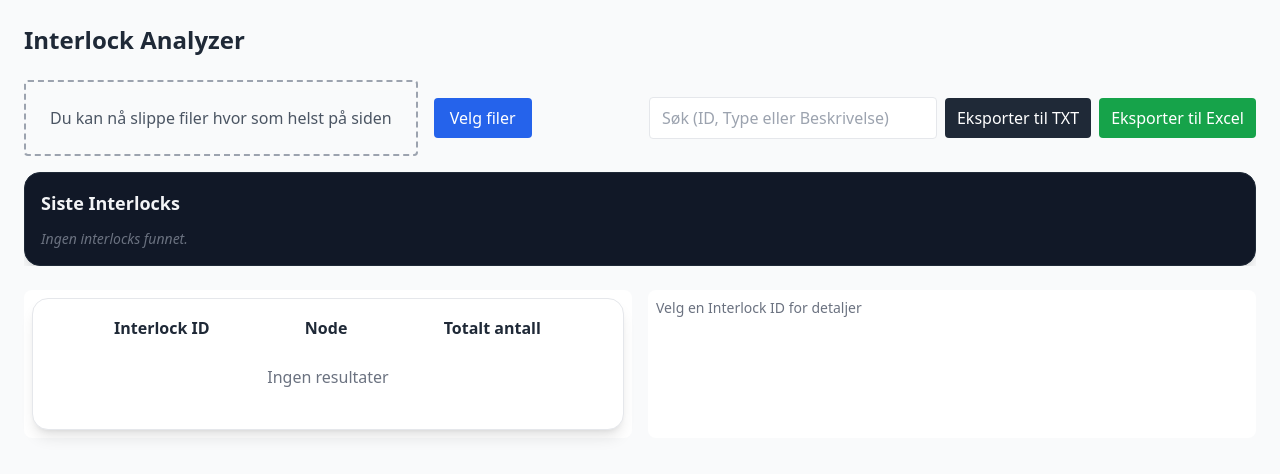
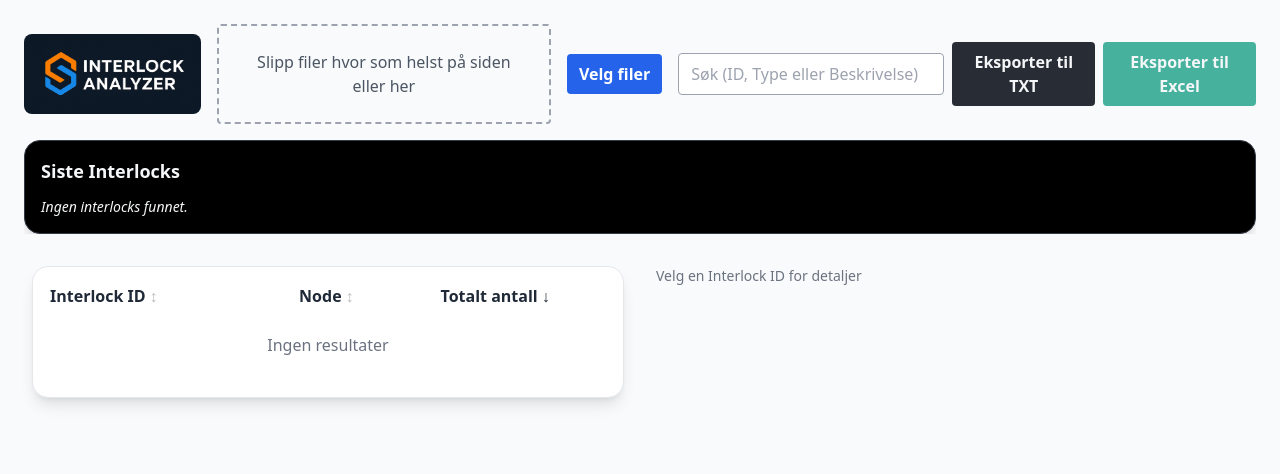
Before and after one commit to ingdawkul/interlock-web, a React (Vite) app: page / in a window 1280 px wide. Shown: the top 474 px of the page. Built offline with nearby package versions, Linux system fonts and the light colour scheme.

Commit message:
changed theme colors and buttons

```diff
--- a/src/App.jsx
+++ b/src/App.jsx
@@ -6,6 +6,7 @@ import DetailTable from './components/DetailTable'
 import ExportButtons from './components/ExportButtons'
 import RecentInterlocks from './components/RecentInterlocks'
 import { parseLogText } from './utils/parser'
+import "./theme.css";
 
 export default function App() {
   const [rawFiles, setRawFiles] = useState([])
@@ -52,8 +53,8 @@ export default function App() {
       window.removeEventListener('drop', handleDrop)
     }
   }, [handleDroppedFiles])
+
   // ---------------------------------------------------------
-
   const handleFiles = (files) => {
     setRawFiles(files.map(f => f.name))
 
@@ -118,37 +119,41 @@ export default function App() {
     return { id: selected, entries: data.entries }
   }, [selected, results])
 
-  // showDate = TRUE når >1 fil valgt
   const showDate = rawFiles.length > 1
 
   return (
-    <div className="p-6 max-w-[1400px] mx-auto">
-      <header className="flex items-center justify-between mb-6">
-        <h1 className="text-2xl font-bold">Interlock Analyzer</h1>
-      </header>
+    <div className="app-container p-6 max-w-[1400px] mx-auto text-primary">
+      <div className="flex flex-col md:flex-row md:items-center md:justify-between gap-4 mb-4">
+        <h1 className="text-2xl font-bold flex items-center gap-2 text-primary">
+          <img
+            src="/interlock-web/bjorn.png"
+            alt="favicon"
+            className="w-48 h-20 rounded-lg"
+          />
+        </h1>
+        <FilePicker onFiles={handleDroppedFiles} />
 
-      <div className="flex flex-col md:flex-row md:items-center md:justify-between gap-4 mb-4">
-        <FilePicker onFiles={handleDroppedFiles} />
         <div className="flex gap-2 items-center">
           <input
             value={query}
             onChange={(e) => setQuery(e.target.value)}
             placeholder="Søk (ID, Type eller Beskrivelse)"
-            className="px-3 py-2 border rounded w-72"
+            className="px-3 py-2 rounded w-72 border border-gray-400 focus:border-gray-600 focus:ring-1 focus:ring-gray-600 outline-none"
           />
           <ExportButtons results={results} meta={meta} />
         </div>
       </div>
 
       {rawFiles.length > 0 && (
-        <div className="mb-4 bg-white border rounded-lg p-3">
+        <div className="panel mb-4 border rounded-lg p-3">
           <p className="font-semibold mb-1">Valgte filer:</p>
-          <ul className="list-disc list-inside text-sm">
+          <ul className="list-disc list-inside text-sm mb-6">
             {rawFiles.map((file, i) => (
               <li key={i}>{file}</li>
             ))}
           </ul>
-          <div className="mb-4">
+
+          <div className="mt-6">
             <StatsBar
               totalLines={totalLines}
               matches={matchLines}
@@ -158,21 +163,25 @@ export default function App() {
         </div>
       )}
 
-      <div className="mb-6 max-h-64 overflow-y-auto">
+      <div className="mb-6 max-h-64 overflow-y-auto panel">
         <RecentInterlocks interlocks={recentInterlocks} />
       </div>
 
       <div className="grid grid-cols-1 lg:grid-cols-2 gap-4">
-        <div className="bg-white rounded-lg p-2">
-          <InterlockTable results={results} onSelect={setSelected} query={query} />
+        <div className="panel rounded-lg p-2">
+          <InterlockTable
+            results={results}
+            onSelect={setSelected}
+            query={query}
+          />
         </div>
 
-        <div className="bg-white rounded-lg p-2">
+        <div className="panel rounded-lg p-2">
           <DetailTable data={selectedData} showDate={showDate} />
         </div>
       </div>
 
-      <footer className="mt-8 text-xs text-gray-500"></footer>
+      <footer className="mt-8 text-xs text-secondary panel"></footer>
     </div>
   )
 }
--- a/src/components/ExportButtons.jsx
+++ b/src/components/ExportButtons.jsx
@@ -3,40 +3,63 @@ import { saveAs } from 'file-saver'
 import * as XLSX from 'xlsx'
 
 export function exportTxt(results, meta = {}) {
-  let txt = `Analyserte filer: ${meta.fileCount || 0}\n`;
-  txt += `Analyserte linjer: ${meta.totalLines || 0}\nVarsler: ${meta.matchLines || 0}\nUnike interlocks: ${Object.keys(results).length}\n\n`;
+  let txt = `Analyserte filer: ${meta.fileCount || 0}\n`
+  txt += `Analyserte linjer: ${meta.totalLines || 0}\nVarsler: ${meta.matchLines || 0}\nUnike interlocks: ${Object.keys(results).length}\n\n`
   for (const [id, data] of Object.entries(results)) {
-    txt += `${id}\tTotalt: ${data.total}\n`;
+    txt += `${id}\tTotalt: ${data.total}\n`
     for (const e of data.entries) {
-      txt += ` -> ${e.Type}\t${e.description}\n Klokkeslett: ${e.Times.join(', ')}\n`;
+      txt += ` -> ${e.Type}\t${e.description}\n Klokkeslett: ${e.Times.join(', ')}\n`
     }
-    txt += '\n';
+    txt += '\n'
   }
-  const blob = new Blob([txt], { type: 'text/plain;charset=utf-8' });
-  saveAs(blob, 'unique_interlocks.txt');
+  const blob = new Blob([txt], { type: 'text/plain;charset=utf-8' })
+  saveAs(blob, 'unique_interlocks.txt')
 }
 
 export function exportXlsx(results, meta = {}) {
-  const rows = [];
-  rows.push(['Interlock ID', 'Total', 'Type', 'Beskrivelse', 'Klokkeslett']);
+  const rows = []
+  rows.push(['Interlock ID', 'Total', 'Type', 'Beskrivelse', 'Klokkeslett'])
   for (const [id, data] of Object.entries(results)) {
     for (const e of data.entries) {
-      rows.push([id, data.total, e.Type, e.description, e.Times.join(', ')]);
+      rows.push([id, data.total, e.Type, e.description, e.Times.join(', ')])
     }
   }
-  const ws = XLSX.utils.aoa_to_sheet(rows);
-  const wb = XLSX.utils.book_new();
-  XLSX.utils.book_append_sheet(wb, ws, 'Interlocks');
-  const wbout = XLSX.write(wb, { bookType: 'xlsx', type: 'array' });
-  const blob = new Blob([wbout], { type: 'application/octet-stream' });
-  saveAs(blob, 'unique_interlocks.xlsx');
+  const ws = XLSX.utils.aoa_to_sheet(rows)
+  const wb = XLSX.utils.book_new()
+  XLSX.utils.book_append_sheet(wb, ws, 'Interlocks')
+  const wbout = XLSX.write(wb, { bookType: 'xlsx', type: 'array' })
+  const blob = new Blob([wbout], { type: 'application/octet-stream' })
+  saveAs(blob, 'unique_interlocks.xlsx')
 }
 
 export default function ExportButtons({ results, meta }) {
   return (
     <div className="flex gap-2">
-      <button onClick={() => exportTxt(results, meta)} className="px-3 py-2 bg-gray-800 text-white rounded">Eksporter til TXT</button>
-      <button onClick={() => exportXlsx(results, meta)} className="px-3 py-2 bg-green-600 text-white rounded">Eksporter til Excel</button>
+      <button
+        onClick={() => exportTxt(results, meta)}
+        className="px-3 py-2 rounded font-semibold transition-colors"
+        style={{
+          backgroundColor: 'var(--btn-secondary)',
+          color: 'var(--text-primary)'
+        }}
+        onMouseEnter={(e) => e.currentTarget.style.backgroundColor = 'var(--btn-secondary-hover)'}
+        onMouseLeave={(e) => e.currentTarget.style.backgroundColor = 'var(--btn-secondary)'}
+      >
+        Eksporter til TXT
+      </button>
+
+      <button
+        onClick={() => exportXlsx(results, meta)}
+        className="px-3 py-2 rounded font-semibold transition-colors"
+        style={{
+          backgroundColor: 'var(--btn-primary)',
+          color: 'var(--text-primary)'
+        }}
+        onMouseEnter={(e) => e.currentTarget.style.backgroundColor = 'var(--btn-primary-hover)'}
+        onMouseLeave={(e) => e.currentTarget.style.backgroundColor = 'var(--btn-primary)'}
+      >
+        Eksporter til Excel
+      </button>
     </div>
   )
 }
--- a/src/components/FilePicker.jsx
+++ b/src/components/FilePicker.jsx
@@ -1,27 +1,67 @@
-import React, { useCallback } from 'react';
+import React, { useCallback, useState } from 'react';
 
 export default function FilePicker({ onFiles }) {
+  const [isDragging, setIsDragging] = useState(false);
 
-  const handleInputChange = async (e) => {
-    onFiles(e.target.files)
+  const handleInputChange = (e) => {
+    if (!e.target.files) return;
+    onFiles(e.target.files);
+  };
+
+  // Lokal drag/drop – fungerer i tillegg til global drop i App.jsx
+  const handleDragOver = (e) => {
+    e.preventDefault();
+    setIsDragging(true);
+  };
+
+  const handleDragLeave = (e) => {
+    e.preventDefault();
+    setIsDragging(false);
+  };
+
+  const handleDrop = (e) => {
+    e.preventDefault();
+    setIsDragging(false);
+    if (e.dataTransfer.files?.length > 0) {
+      onFiles(e.dataTransfer.files);
     }
+  };
 
   return (
     <div className="flex gap-4 items-center">
-      <div className="border-2 border-dashed border-gray-400 rounded p-6 text-center text-gray-600 bg-gray-50 flex-1">
-        Du kan nå slippe filer hvor som helst på siden
+      {/* Drop area */}
+
+      <div
+        className={`border-2 border-dashed rounded p-6 text-center flex-1 transition-colors
+          ${isDragging
+            ? "border-blue-600 bg-blue-50 text-blue-700 shadow-md"
+            : "border-gray-400 bg-gray-50 text-gray-600"}`}
+        onDragOver={handleDragOver}
+        onDragLeave={handleDragLeave}
+        onDrop={handleDrop}
+      >
+        {isDragging
+          ? "Slipp filene her!"
+          : "Slipp filer hvor som helst på siden eller her"}
       </div>
 
-      <label className="bg-blue-600 text-white px-4 py-2 rounded cursor-pointer hover:opacity-95">
+
+      {/* File picker button */}
+      <button
+        onClick={() => document.getElementById('fileInput').click()}
+        className="px-3 py-2 rounded font-semibold bg-blue-600 text-white hover:bg-blue-900 transition-colors"
+      >
         Velg filer
+      </button>
+
       <input
+        id="fileInput"
         onChange={handleInputChange}
         multiple
         type="file"
         accept=".txt,.log,.out,text/*"
         className="hidden"
       />
-      </label>
     </div>
   );
 }
--- a/src/components/InterlockTable.jsx
+++ b/src/components/InterlockTable.jsx
@@ -1,51 +1,121 @@
-import React, { useMemo, useState } from 'react'
+import React, { useMemo, useState } from 'react';
 
 export default function InterlockTable({ results, onSelect, query }) {
-  const [sortKey, setSortKey] = useState('total');
+  const [sortKey, setSortKey] = useState("total");
   const [descending, setDescending] = useState(true);
 
+  const toggleSort = (key) => {
+    if (sortKey === key) {
+      setDescending(!descending);
+    } else {
+      setSortKey(key);
+      setDescending(true);
+    }
+  };
+
   const rows = useMemo(() => {
-    const arr = Object.entries(results).map(([id, data]) => ({ id, type: data.entries[0]?.Type || 'N/A', total: data.total }));
-    let filtered = arr.filter((r) => {
-      const q = (query || '').toLowerCase();
+    const arr = Object.entries(results).map(([id, data]) => ({
+      id,
+      type: data.entries[0]?.Type || "N/A",
+      total: data.total,
+    }));
+
+    const q = (query || "").toLowerCase();
+    const filtered = arr.filter((r) => {
       if (!q) return true;
+
       if (r.id.toLowerCase().includes(q)) return true;
+
       const entries = results[r.id].entries;
-      return entries.some((e) => e.description.toLowerCase().includes(q) || (e.Type || '').toLowerCase().includes(q));
+      return entries.some(
+        (e) =>
+          e.description.toLowerCase().includes(q) ||
+          (e.Type || "").toLowerCase().includes(q)
+      );
     });
+
     filtered.sort((a, b) => {
-      if (sortKey === 'total') return descending ? b.total - a.total : a.total - b.total;
-      const va = a[sortKey] || '';
-      const vb = b[sortKey] || '';
-      return descending ? String(vb).localeCompare(String(va)) : String(va).localeCompare(String(vb));
+      if (sortKey === "total") {
+        return descending ? b.total - a.total : a.total - b.total;
+      }
+
+      const va = String(a[sortKey] || "");
+      const vb = String(b[sortKey] || "");
+      return descending ? vb.localeCompare(va) : va.localeCompare(vb);
     });
+
     return filtered;
-  }, [results, sortKey, descending, query]);
+  }, [results, query, sortKey, descending]);
 
-  const headerClass = 'cursor-pointer select-none';
+  const headerClass = "cursor-pointer select-none";
+
+  const SortIcon = ({ active, descending }) => {
+    if (!active) return <span className="opacity-30">↕</span>;
+    return descending ? <span>↓</span> : <span>↑</span>;
+  };
 
   return (
-    //<div className="bg-white rounded shadow p-3 overflow-auto">
     <div className="bg-white border rounded-2xl p-4 shadow-lg">
       <table className="w-full table-auto">
         <thead>
-          <tr>
-            <th className={headerClass} onClick={() => { setSortKey('id'); setDescending(sortKey==='id' ? !descending : false) }}>Interlock ID</th>
-            <th className={headerClass} onClick={() => { setSortKey('type'); setDescending(sortKey==='type' ? !descending : false) }}>Node</th>
-            <th className={headerClass} onClick={() => { setSortKey('total'); setDescending(sortKey==='total' ? !descending : !descending) }}>Totalt antall</th>
+          <tr className="text-left">
+            <th
+              className={headerClass}
+              onClick={() => toggleSort("id")}
+            >
+              <div className="flex items-center gap-1">
+                Interlock ID
+                <SortIcon active={sortKey === "id"} descending={descending} />
+              </div>
+            </th>
+
+            <th
+              className={headerClass + " text-center"}
+              onClick={() => toggleSort("type")}
+            >
+              <div className="flex items-center justify-center gap-1">
+                Node
+                <SortIcon active={sortKey === "type"} descending={descending} />
+              </div>
+            </th>
+
+            <th
+              className={headerClass + " text-center"}
+              onClick={() => toggleSort("total")}
+            >
+              <div className="flex items-center justify-center gap-1">
+                Totalt antall
+                <SortIcon active={sortKey === "total"} descending={descending} />
+              </div>
+            </th>
           </tr>
         </thead>
+
         <tbody>
           {rows.map((r) => (
-            <tr key={r.id} className="hover:bg-gray-100 cursor-pointer" onClick={() => onSelect(r.id)}>
+            <tr
+              key={r.id}
+              className="hover:bg-gray-100 cursor-pointer"
+              onClick={() => onSelect(r.id)}
+            >
               <td className="py-2">{r.id}</td>
               <td className="py-2 text-center">{r.type}</td>
               <td className="py-2 text-center">{r.total}</td>
             </tr>
           ))}
-          {rows.length === 0 && <tr><td colSpan={3} className="py-6 text-center text-gray-500">Ingen resultater</td></tr>}
+
+          {rows.length === 0 && (
+            <tr>
+              <td
+                colSpan={3}
+                className="py-6 text-center text-gray-500"
+              >
+                Ingen resultater
+              </td>
+            </tr>
+          )}
         </tbody>
       </table>
     </div>
-  )
+  );
 }
--- a/src/components/RecentInterlocks.jsx
+++ b/src/components/RecentInterlocks.jsx
@@ -4,24 +4,24 @@ import { AlertTriangle, Circle, Octagon, Info } from "lucide-react";
 export default function RecentInterlocks({ interlocks }) {
   if (!interlocks || interlocks.length === 0) {
     return (
-      <div className="bg-gray-900 border border-gray-800 rounded-2xl p-4 shadow-lg">
-        <h2 className="text-lg font-semibold text-gray-100 mb-3">Siste Interlocks</h2>
-        <p className="text-gray-500 italic text-sm">Ingen interlocks funnet.</p>
+      <div
+        className="bg-card border border-border-soft rounded-2xl p-4 shadow-lg"
+        style={{ backgroundColor: 'var(--bg-card)', borderColor: 'var(--border-soft)', color: 'var(--text-primary)' }}
+      >
+        <h2 className="text-lg font-semibold mb-3">Siste Interlocks</h2>
+        <p className="italic text-sm text-text-secondary">Ingen interlocks funnet.</p>
       </div>
     );
   }
 
-  // Hvis flere filer er valgt → analyser kun den nyeste filen
   const files = [...new Set(interlocks.map((i) => i.file))];
 
   let filteredInterlocks = interlocks;
-
   if (files.length > 1) {
     const newest = files.sort().reverse()[0];
     filteredInterlocks = interlocks.filter((i) => i.file === newest);
   }
 
-  // Formatér tid (HH:MM:SS)
   const formatTime = (timeStr) => {
     if (!timeStr) return "";
     const now = new Date();
@@ -30,53 +30,58 @@ export default function RecentInterlocks({ interlocks }) {
     return now.toTimeString().split(" ")[0];
   };
 
-  // Velg ikon etter type tekst
   const getIcon = (text) => {
     const lower = text.toLowerCase();
     if (lower.includes("fault") || lower.includes("error"))
-      return <Octagon className="text-red-500 w-5 h-5" />;
+      return <Octagon className="w-5 h-5" style={{ color: '#D32F2F' }} />;
     if (lower.includes("alarm"))
-      return <AlertTriangle className="text-orange-400 w-5 h-5" />;
+      return <AlertTriangle className="w-5 h-5" style={{ color: '#FF9800' }} />;
     if (lower.includes("warn"))
-      return <Circle className="text-yellow-400 w-5 h-5" />;
-    return <Info className="text-green-400 w-5 h-5" />;
+      return <Circle className="w-5 h-5" style={{ color: '#FFC107' }} />;
+    return <Info className="w-5 h-5" style={{ color: '#4CAF50' }} />;
   };
 
-  // Sorter interlocks fra nyeste til eldste
   const sorted = [...filteredInterlocks].sort((a, b) => {
     const lastA = a.times?.[a.times.length - 1];
     const lastB = b.times?.[b.times.length - 1];
     return new Date(`1970-01-01T${lastB}`) - new Date(`1970-01-01T${lastA}`);
   });
 
-  // Begrens til 15 siste
   const recent = sorted.slice(0, 15);
 
   return (
-    <div className="bg-gray-900 border border-gray-800 rounded-2xl p-4 shadow-lg">
-      <h2 className="text-lg font-semibold text-gray-100 mb-4">Siste Interlocks</h2>
+    <div
+      className="bg-card border border-border-soft rounded-2xl p-4 shadow-lg"
+      style={{ backgroundColor: 'var(--bg-card)', borderColor: 'var(--border-soft)', color: 'var(--text-primary)' }}
+    >
+      <h2 className="text-lg font-semibold mb-4">Siste Interlocks</h2>
 
       <ul className="space-y-3 overflow-y-auto pr-1">
         {recent.map((entry, i) => (
           <li
             key={i}
-            className="bg-gray-800/60 hover:bg-gray-800 border border-gray-700 rounded-xl p-3 transition-all"
+            className="rounded-xl p-3 transition-all border"
+            style={{
+              backgroundColor: i % 2 === 0 ? '#2C3E50' : '#34495E',
+              borderColor: '#333A47',
+              cursor: 'pointer'
+            }}
           >
-            <div className="flex justify-between items-center text-xs text-gray-400 mb-1">
+            <div className="flex justify-between items-center text-xs mb-1" style={{ color: 'var(--text-secondary)' }}>
               <span>{formatTime(entry.times?.[entry.times.length - 1])}</span>
-              <span className="text-gray-500">{entry.file}</span>
+              <span>{entry.file}</span>
             </div>
 
             <div className="flex items-start gap-3">
               {getIcon(entry.description)}
               <div>
-                <p className="text-gray-100 text-base font-medium leading-tight">
+                <p className="text-base font-medium leading-tight" style={{ color: 'var(--text-primary)' }}>
                   {entry.description}
                 </p>
-                <p className="text-gray-400 text-sm mt-0.5">
-                  <span className="font-mono text-gray-300">{entry.id}</span>
-                  <span className="text-gray-500"> • </span>
-                  <span className="text-gray-300 font-semibold">{entry.type}</span>
+                <p className="text-sm mt-0.5" style={{ color: 'var(--text-secondary)' }}>
+                  <span className="font-mono">{entry.id}</span>
+                  <span className="text-text-secondary"> • </span>
+                  <span className="font-semibold">{entry.type}</span>
                 </p>
               </div>
             </div>
--- /dev/null
+++ b/src/theme.css
@@ -0,0 +1,46 @@
+:root {
+  /* Bakgrunn */
+  --bg-primary: #1D1F29;
+  --bg-secondary: #282C34;
+
+  /* Tekst */
+  --text-primary: #F4F6F8;
+  --text-secondary: #D1D9E6;
+
+  /* Knapper */
+  --btn-primary: #46B29D;
+  --btn-primary-hover: #3B9D6F;
+
+  --btn-secondary: #282C34;
+  --btn-secondary-hover: #000000;
+
+  /* Varsler */
+  --error: #D32F2F;
+  --warning: #FF9800;
+  --info: #4CAF50;
+
+  /* Tabeller */
+  --table-header: #333A47;
+  --table-row-odd: #2C3E50;
+  --table-row-even: #34495E;
+  --table-row-active: #1F3A60;
+
+  --table-row-hover: #44556C;
+
+  /* Søk/inputs */
+  --input-bg: #F1F3F8;
+  --input-text: #1D1F29;
+
+  /* Diagramfarger */
+  --chart-blue: #4A90E2;
+  --chart-red: #E74C3C;
+  --chart-green: #27AE60;
+
+  --bg-card: #000000;
+  --bg-lines: #282C34;
+  --text-primary: #F4F6F8;
+  --text-secondary: #D1D9E6;
+  --accent-green: #3B9D6F;
+  --accent-green-hover: #46B29D;
+  --border-soft: #333A47;
+}
```
Also changed, not shown: src/components/DetailTable.jsx (+27 -2 lines), src/components/StatsBar.jsx (+36 -5 lines), src/components/TopChart.jsx (deleted, +0 -24 lines), public/bjorn.png (added). Lines whose indentation alone changed are shown as unchanged.
